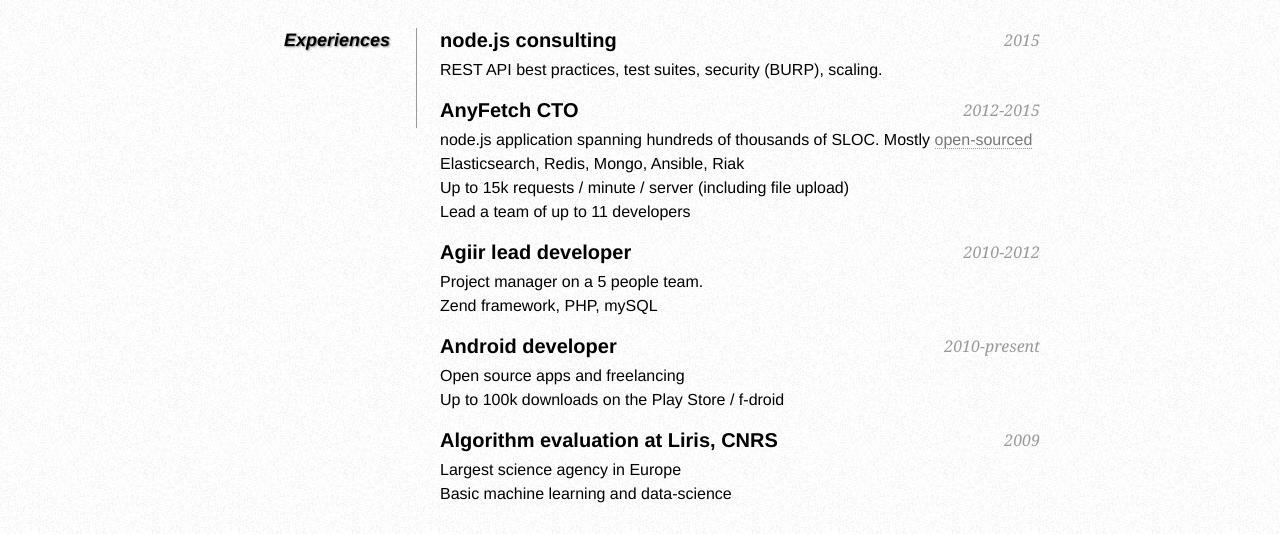
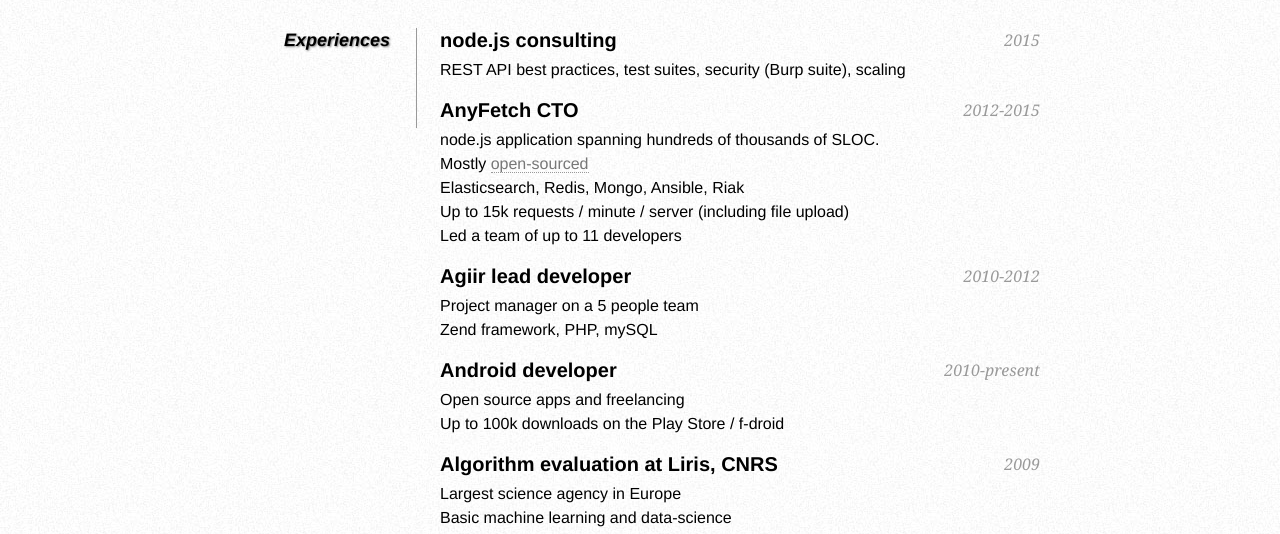
Before and after one commit to Neamar/bacconnier.fr, a plain HTML site: page index.html in a window 1280 px wide. Shown: the part 237-771 px from the top of the page. Drawn offline with Linux system fonts and the light colour scheme.

Commit message:
Formatting

```diff
--- a/index.css
+++ b/index.css
@@ -120,3 +120,7 @@ dd.clear {
     font-size: 27px;
     margin-bottom: 30px;
 }
+
+.social a{
+    border-bottom: none;
+}
--- a/index.html
+++ b/index.html
@@ -32,15 +32,21 @@
           <dt>Experiences</dt>
           <dd>
           <h2>node.js consulting <span>2015</span></h2>
-        <p>REST API best practices, test suites, security (BURP), scaling.</p>
+          <p>
+            REST API best practices, test suites, security (Burp suite), scaling
+          </p>
           <h2>AnyFetch CTO<span>2012-2015</span></h2>
-        <p>node.js application spanning hundreds of thousands of SLOC. Mostly <a href="https://github.com/AnyFetch/">open-sourced</a><br />
+          <p>node.js application spanning hundreds of thousands of SLOC.<br />
+            Mostly <a href="https://github.com/AnyFetch/">open-sourced</a><br />
             Elasticsearch, Redis, Mongo, Ansible, Riak<br />
             Up to 15k requests / minute / server (including file upload)<br />
-      Lead a team of up to 11 developers</p>
+            Led a team of up to 11 developers
+          </p>
           <h2>Agiir lead developer <span>2010-2012</span></h2>
-      <p>Project manager on a 5 people team.<br />
-      Zend framework, PHP, mySQL</p>
+          <p>
+            Project manager on a 5 people team<br />
+            Zend framework, PHP, mySQL
+          </p>
           <h2>Android developer <span>2010-present</span></h2>
           <p>Open source apps and freelancing<br />
           Up to 100k downloads on the Play Store / f-droid</p>
@@ -87,7 +93,6 @@
         </dl>
         <div class="clear"></div>
       </div>
-
       <div class="social">
         <a href="https://www.linkedin.com/in/matthieubacconnier"><i class="fa fa-linkedin"></i></a>
         <a href="https://github.com/Neamar"><i class="fa fa-github"></i></a>
```
Lines whose indentation alone changed are shown as unchanged.
